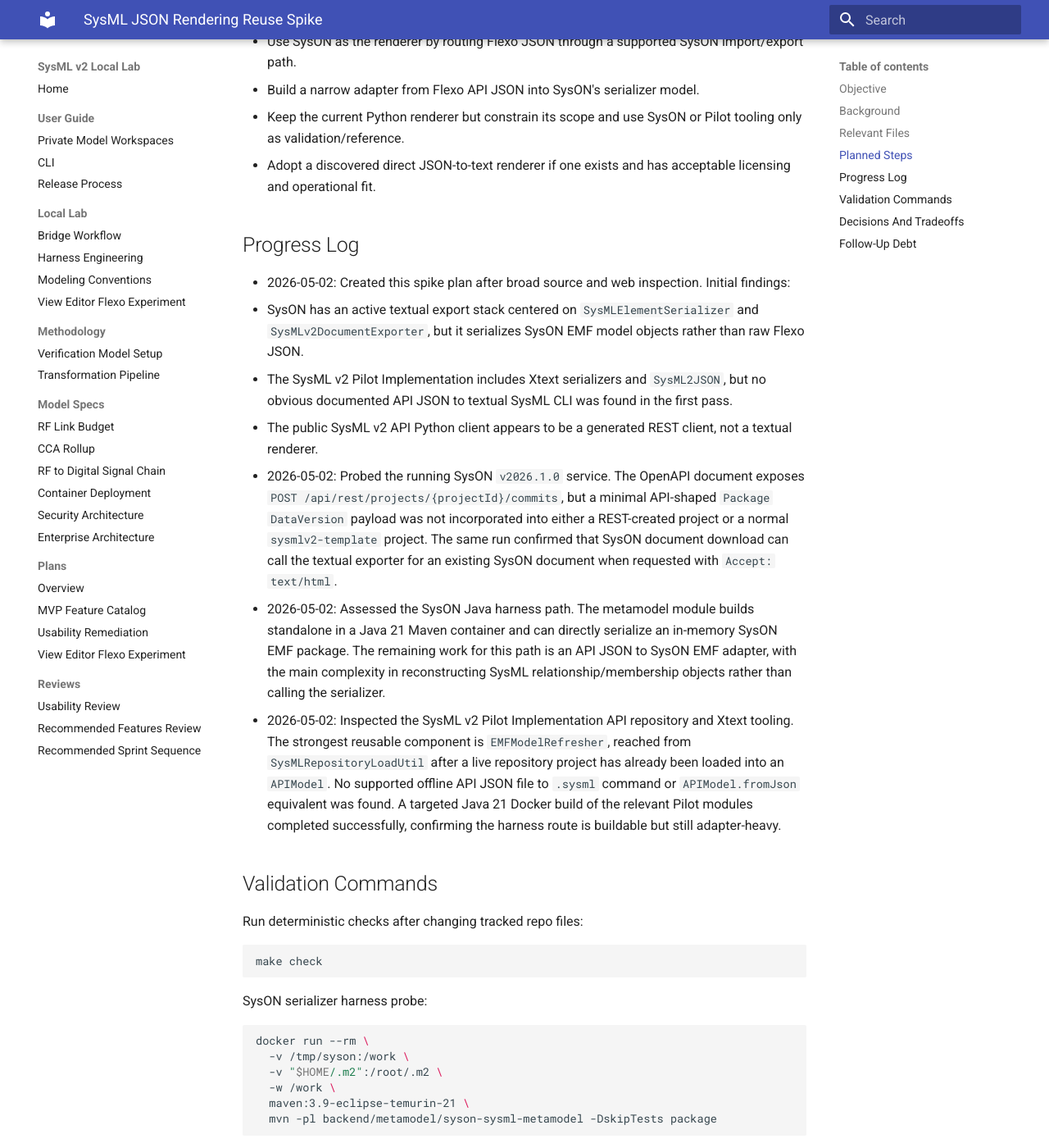
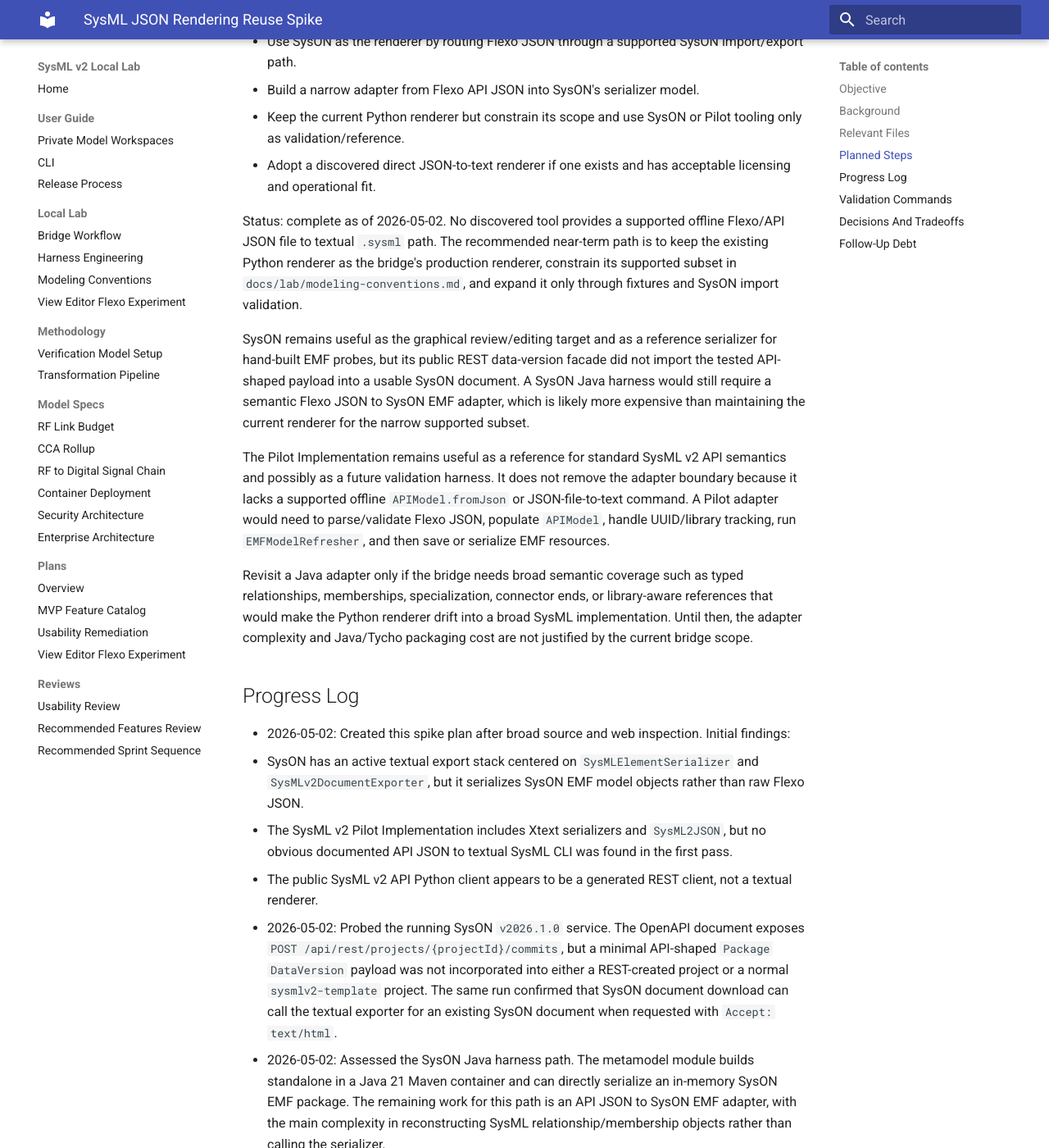
Before and after one commit to cosgroma/mbse-lab, an MkDocs documentation site: the page built from docs/plans/active/sysml-json-rendering-reuse-spike.md, in a window 1280 px wide and 1400 px high, scrolled down 4150 px. Shown: the whole window at 82% size. Built offline with MkDocs 1.6.1 and Material for MkDocs 9.7.7, drawn with Linux system fonts in a browser that asks for light colours; some of the changed text lies outside the part shown.

Commit message:
Recommend SysML JSON rendering path

```diff
--- a/docs/plans/active/sysml-json-rendering-reuse-spike.md
+++ b/docs/plans/active/sysml-json-rendering-reuse-spike.md
@@ -192,6 +192,33 @@
    - Adopt a discovered direct JSON-to-text renderer if one exists and has
      acceptable licensing and operational fit.
 
+   Status: complete as of 2026-05-02. No discovered tool provides a supported
+   offline Flexo/API JSON file to textual `.sysml` path. The recommended
+   near-term path is to keep the existing Python renderer as the bridge's
+   production renderer, constrain its supported subset in
+   `docs/lab/modeling-conventions.md`, and expand it only through fixtures and
+   SysON import validation.
+
+   SysON remains useful as the graphical review/editing target and as a
+   reference serializer for hand-built EMF probes, but its public REST
+   data-version facade did not import the tested API-shaped payload into a
+   usable SysON document. A SysON Java harness would still require a semantic
+   Flexo JSON to SysON EMF adapter, which is likely more expensive than
+   maintaining the current renderer for the narrow supported subset.
+
+   The Pilot Implementation remains useful as a reference for standard SysML v2
+   API semantics and possibly as a future validation harness. It does not
+   remove the adapter boundary because it lacks a supported offline
+   `APIModel.fromJson` or JSON-file-to-text command. A Pilot adapter would need
+   to parse/validate Flexo JSON, populate `APIModel`, handle UUID/library
+   tracking, run `EMFModelRefresher`, and then save or serialize EMF resources.
+
+   Revisit a Java adapter only if the bridge needs broad semantic coverage such
+   as typed relationships, memberships, specialization, connector ends, or
+   library-aware references that would make the Python renderer drift into a
+   broad SysML implementation. Until then, the adapter complexity and Java/Tycho
+   packaging cost are not justified by the current bridge scope.
+
 ## Progress Log
 
 - 2026-05-02: Created this spike plan after broad source and web inspection.
@@ -223,6 +250,12 @@
   was found. A targeted Java 21 Docker build of the relevant Pilot modules
   completed successfully, confirming the harness route is buildable but still
   adapter-heavy.
+- 2026-05-02: Completed the option comparison. The spike did not find a direct
+  reusable renderer or supported import/export chain. The recommendation is to
+  keep the local Python renderer as the production bridge path, keep its subset
+  explicit and fixture-driven, and use SysON/Pilot only as reference or
+  validation tooling unless the required SysML coverage grows beyond the
+  current conservative declarations.
 
 ## Validation Commands
 
@@ -293,6 +326,14 @@
   possible adapter target from SysON EMF objects to Pilot `APIModel` plus
   `EMFModelRefresher`, and may be useful as a validation/reference harness for
   standard API semantics.
+- Final spike recommendation: keep the current Python renderer as the supported
+  bridge renderer for now. Maintain the subset contract, add fixture coverage
+  before each new mapping, and validate generated text through SysON import
+  behavior rather than adopting a Java adapter prematurely.
+- Revisit SysON or Pilot adapters only when one of these conditions is met:
+  a supported upstream JSON import path appears, a narrow adapter can be proven
+  with fixture coverage, or bridge requirements expand into semantic
+  relationship coverage that would make the Python renderer too broad to own.
 - Treat licensing as part of the technical decision. SysON and the Pilot
   Implementation have different licenses, so vendoring code is a materially
   different choice from invoking an external tool or service.
@@ -306,3 +347,5 @@
 - Update `docs/lab/flexo-syson-bridge.md` if the bridge flow changes from local
   Python rendering to SysON-mediated rendering.
 - Add fixture coverage for any adopted adapter path.
+- Add a short reuse-spike summary to the bridge documentation if this plan is
+  archived or referenced from a PR description.
```
